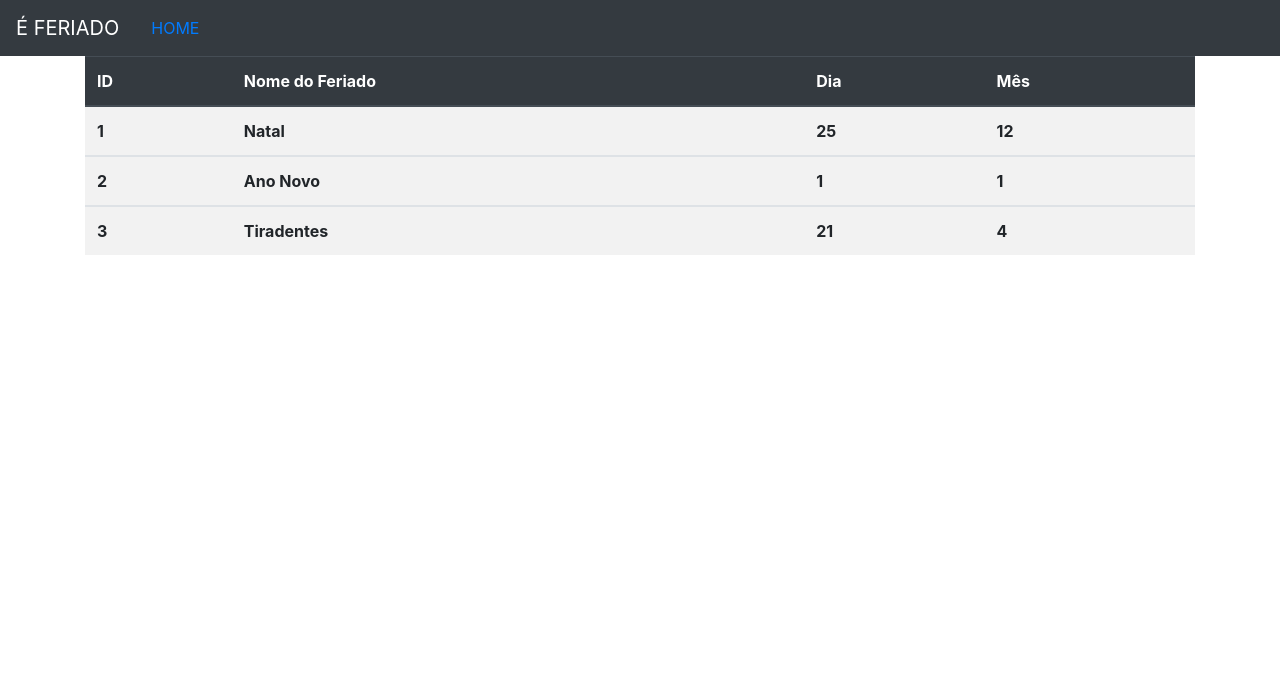
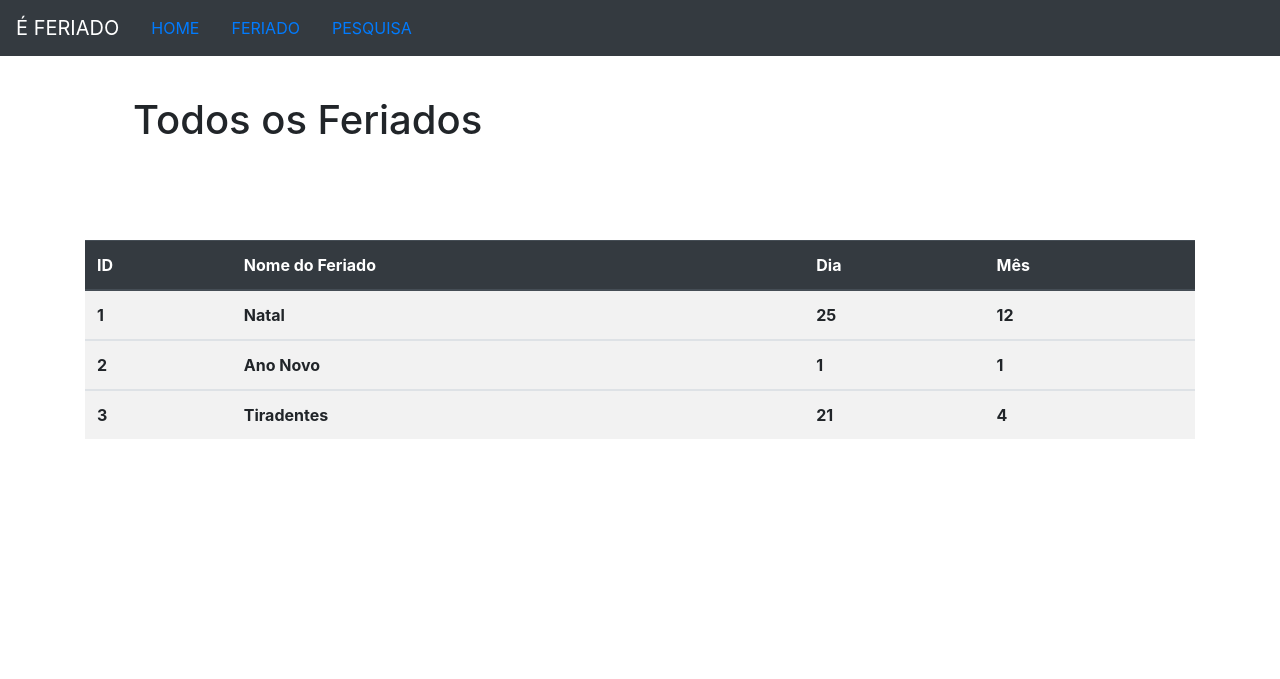
Before and after one commit to Isagaiteiro/FATEC_DES_WEB3_mini_avaliacao_3, a Django app: page /all-holidays/ in a window 1280 px wide. Shown: the top 679 px of the page. Run offline with Django 4.2, Linux system fonts and the light colour scheme; data comes from the database, SQL or seed files in the repository; lists and menus that the app fills with data are empty; some libraries are stand-ins or nearby versions.

Commit message:
Novos links na navbar e melhorando a busca no BD

```diff
--- a/feriado/app/templates/all_holidays.html
+++ b/feriado/app/templates/all_holidays.html
@@ -3,9 +3,9 @@
 {% load static %}
 
 {% block content %}
-    <h1>Todos os Feriados</h1>
+    <h1 class="mt-5 p-5">Todos os Feriados</h1>
 
-    <table class="table table-striped">
+    <table class="table table-striped mt-5 p-5">
         <thead class="thead-dark">
             <tr>
                 <th scope="col">ID</th>
--- a/feriado/app/templates/modelo.html
+++ b/feriado/app/templates/modelo.html
@@ -25,6 +25,8 @@
     <nav class="sb-topnav navbar navbar-expand navbar-dark bg-dark fixed-top">
         <a class="navbar-brand">É FERIADO</a>
         <a class="nav-link" href="{% url 'home' %}">HOME</a>
+        <a class="nav-link" href="{% url 'all-holidays' %}">FERIADO</a>
+        <a class="nav-link" href="{% url 'form' %}">PESQUISA</a>
     </nav>
     {% endblock %}
 
--- a/feriado/app/views.py
+++ b/feriado/app/views.py
@@ -1,5 +1,4 @@
 from django.shortcuts import render, redirect
-from tkinter import *
 from .models import FeriadoModel
 
 def index(request):
@@ -23,10 +22,12 @@
         List = FeriadoModel.objects.filter(nome_feriado__icontains = busca_nome)
         return render(request, 'form.html', {'List': List})
 
-    if busca_dia:
+    elif busca_dia:
         List = FeriadoModel.objects.filter(dia__exact = busca_dia)
         return render(request, 'form.html', {'List': List})
 
-    if busca_mes:
+    elif busca_mes:
         List = FeriadoModel.objects.filter(mes__exact = busca_mes)
         return render(request, 'form.html', {'List': List})
+    else:
+        return render(request, 'form.html', {'List': List})
```
